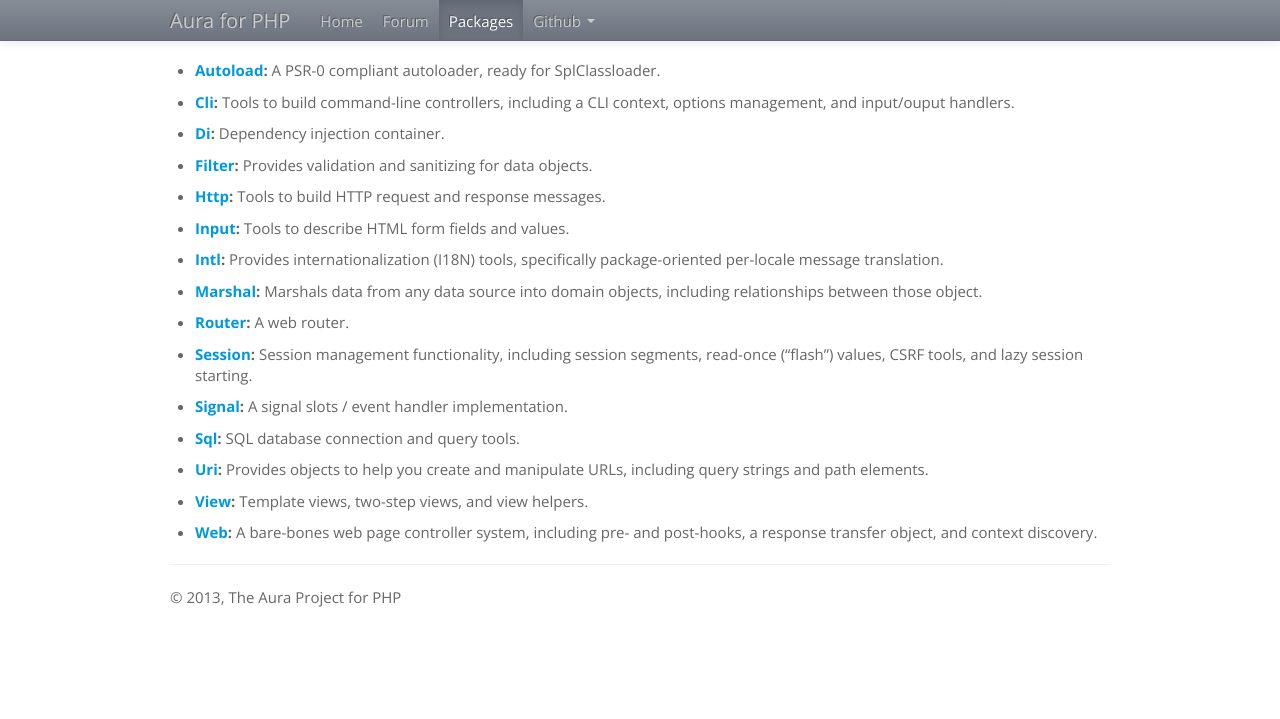
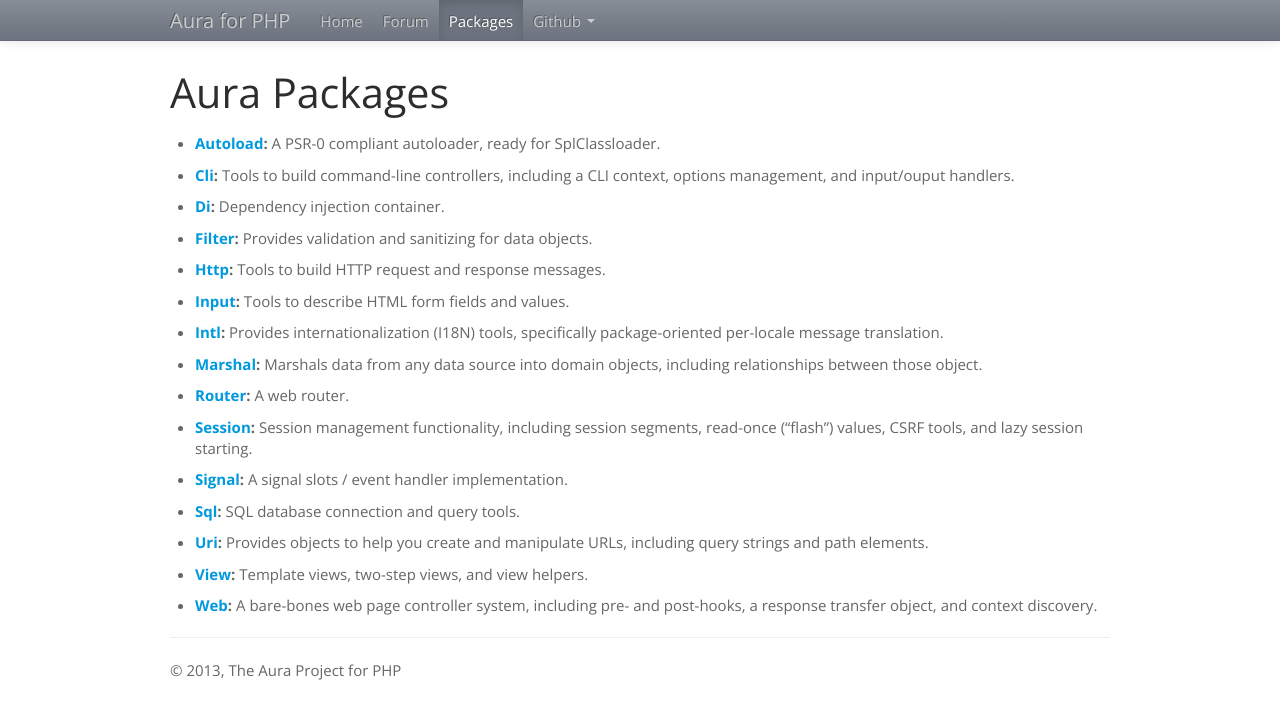
Before and after one commit to Ronnykill/aura.github.com, a Jekyll site: the page built from packages.md, in a window 1280 px wide. Shown: the top 719 px of the page. Built offline with Jekyll 4.4.1, drawn with Linux system fonts in a browser that asks for light colours; nearby versions of some CDN libraries.

Commit message:
start adding to packages page

```diff
--- a/packages.md
+++ b/packages.md
@@ -3,4 +3,7 @@ layout: default
 active: packages
 title: Aura for PHP
 ---
+
+<h1>Aura Packages</h1>
+
 {% include packages.md %}
```
